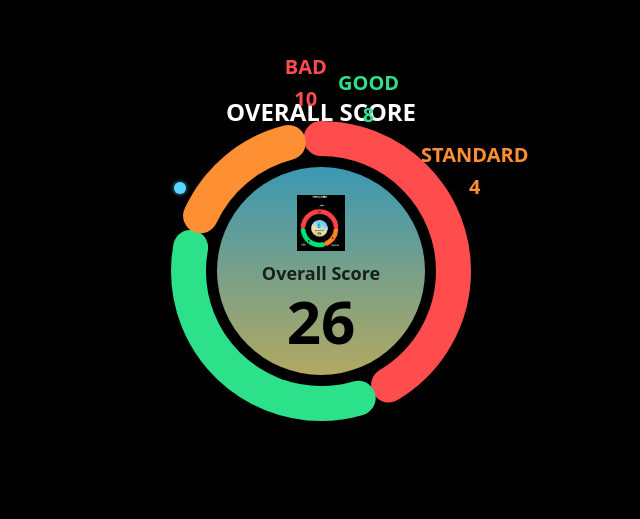
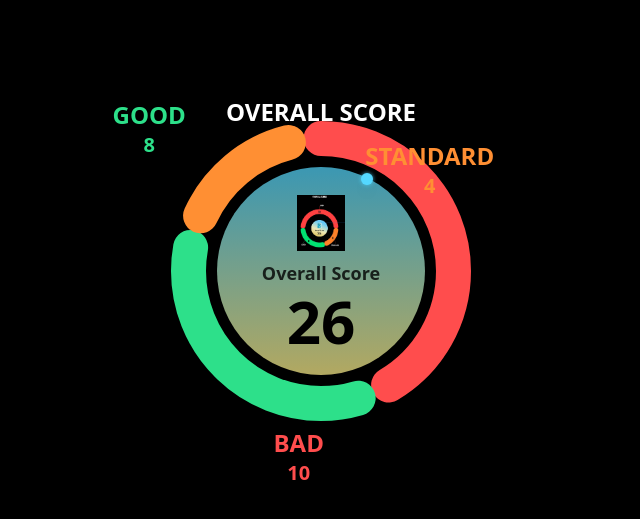
Before and after one commit to mthooyavan/custom-chartify, a React (Vite) app: page / in a window 1280 px wide. Shown: the part 129-648 px from the top of the page, without its empty margins (319-959 px from the left). Built offline with nearby package versions, Linux system fonts and the light colour scheme.

Commit message:
Reposition gauge chart labels
Reposition the labels in the gauge chart to be next to their corresponding segments.

```diff
--- a/src/components/GaugeChart.tsx
+++ b/src/components/GaugeChart.tsx
@@ -37,17 +37,40 @@ const GaugeChart: React.FC<GaugeChartProps> = ({
   const gapSize = 0.04 * circumference;
 
   let currentOffset = 0;
-  let currentAngle = 0;
+  let currentAngle = -90; // Start at top (-90 degrees)
 
   // Score position calculation
   const scoreRatio = score / maxScore;
   const scoreAngle = scoreRatio * 360 - 90;
-  const dotPosition = calculateLabelPosition(scoreAngle, normalizedRadius);
+  const dotPosition = calculatePosition(scoreAngle, normalizedRadius);
 
   const circleStyles = {
     strokeLinecap: 'round' as const,
     strokeLinejoin: 'round' as const,
   };
+
+  // Process segments to calculate angles for positioning labels
+  const segmentsWithAngles = chartData.map((segment) => {
+    const segmentRatio = segment.value / totalValue;
+    const dashArray = circumference * segmentRatio - gapSize;
+    const dashOffset = -currentOffset;
+
+    const startAngle = currentAngle;
+    currentOffset += dashArray + gapSize;
+
+    // Calculate midpoint angle for label positioning
+    const midpointAngle = startAngle + (segmentRatio * 360) / 2;
+    currentAngle += segmentRatio * 360;
+
+    return {
+      ...segment,
+      dashArray,
+      dashOffset,
+      startAngle,
+      endAngle: currentAngle,
+      midpointAngle
+    };
+  });
 
   return (
     <div ref={chartRef} className={cn("relative flex items-center justify-center w-full max-w-md mx-auto", className)}>
@@ -56,16 +79,7 @@ const GaugeChart: React.FC<GaugeChartProps> = ({
       </div>
 
       <svg width="350" height="350" viewBox="0 0 350 350" className="transform -rotate-90">
-        {chartData.map((segment, index) => {
-          const segmentRatio = segment.value / totalValue;
-          const dashArray = circumference * segmentRatio - gapSize;
-          const dashOffset = -currentOffset;
-
-          const startAngle = currentAngle;
-          currentOffset += dashArray + gapSize;
-          currentAngle += segmentRatio * 360;
-
-          return (
+        {segmentsWithAngles.map((segment, index) => (
           <circle
             key={segment.id}
             cx="175"
@@ -74,12 +88,11 @@ const GaugeChart: React.FC<GaugeChartProps> = ({
             fill="transparent"
             stroke={segment.color}
             strokeWidth={strokeWidth}
-              strokeDasharray={`${dashArray} ${circumference - dashArray}`}
-              strokeDashoffset={dashOffset}
+            strokeDasharray={`${segment.dashArray} ${circumference - segment.dashArray}`}
+            strokeDashoffset={segment.dashOffset}
             style={circleStyles}
           />
-          );
-        })}
+        ))}
       </svg>
 
       <div className="absolute flex flex-col justify-center items-center w-52 h-52 rounded-full bg-gradient-to-b from-gauge-blue/70 to-yellow-200/70 backdrop-blur-sm">
@@ -118,38 +131,30 @@ const GaugeChart: React.FC<GaugeChartProps> = ({
         />
       </svg>
 
-      {/* Label positions and connector lines */}
-      {chartData.map((segment, index) => {
-        const segmentRatio = segment.value / totalValue;
-        const segmentStartAngle = currentAngle - segmentRatio * 360;
-        const labelAngle = segmentStartAngle + segmentRatio * 360 / 2;
-        const labelPosition = calculateLabelPosition(labelAngle, radius + 45);
+      {/* Labels positioned next to their segment arcs */}
+      {segmentsWithAngles.map((segment) => {
+        // Position labels at the middle of each segment and push them outward
+        // Adjust rotation to make the text appear properly oriented
+        const labelDistance = normalizedRadius + strokeWidth + 20;
+        const labelPosition = calculatePosition(segment.midpointAngle, labelDistance);
 
         return (
-          <React.Fragment key={segment.id}>
-            <div className="absolute text-white text-xl font-bold"
+          <React.Fragment key={`label-${segment.id}`}>
+            <div
+              className="absolute flex flex-col items-center pointer-events-none whitespace-nowrap"
               style={{
-                left: `${labelPosition.x - 15}px`,
-                top: `${labelPosition.y - 25}px`,
+                left: `${labelPosition.x}px`,
+                top: `${labelPosition.y}px`,
+                transform: 'translate(-50%, -50%)'
               }}
             >
-              <div className="flex flex-col items-center justify-center">
-                <div className={`text-${segment.color} mb-1`} style={{ color: segment.color }}>{segment.label}</div>
-                <div style={{ color: segment.color }}>{segment.value}</div>
+              <div className="text-2xl font-bold" style={{ color: segment.color }}>
+                {segment.label}
+              </div>
+              <div className="text-xl font-bold" style={{ color: segment.color }}>
+                {segment.value}
               </div>
             </div>
-
-            <svg className="absolute top-0 left-0 w-full h-full" style={{ zIndex: -1 }}>
-              <line
-                x1="175"
-                y1="175"
-                x2={labelPosition.x}
-                y2={labelPosition.y}
-                stroke={segment.color}
-                strokeWidth="1"
-                strokeDasharray="3 2"
-              />
-            </svg>
           </React.Fragment>
         );
       })}
@@ -157,11 +162,13 @@ const GaugeChart: React.FC<GaugeChartProps> = ({
   );
 };
 
-function calculateLabelPosition(angleDegrees: number, radius: number) {
-  const angleRadians = (angleDegrees * Math.PI) / 180;
+// Helper function to calculate x,y coordinates from angle and radius
+function calculatePosition(angleDegrees: number, radius: number) {
+  // Convert from chart angle (where 0 is at top) to standard angle (where 0 is at right)
+  const angleInRadians = ((angleDegrees + 90) * Math.PI) / 180;
 
-  const x = 175 + radius * Math.cos(angleRadians);
-  const y = 175 + radius * Math.sin(angleRadians);
+  const x = 175 + radius * Math.cos(angleInRadians);
+  const y = 175 + radius * Math.sin(angleInRadians);
 
   return { x, y };
 }
--- a/src/pages/Index.tsx
+++ b/src/pages/Index.tsx
@@ -26,7 +26,7 @@ const Index = () => {
 
   return (
     <div className="min-h-screen flex flex-col items-center justify-center bg-black p-6">
-      <div className="w-full max-w-md">
+      <div className="w-full max-w-md md:max-w-lg lg:max-w-xl">
         <GaugeChart
           score={26}
           maxScore={30}
```
Lines whose indentation alone changed are shown as unchanged.
